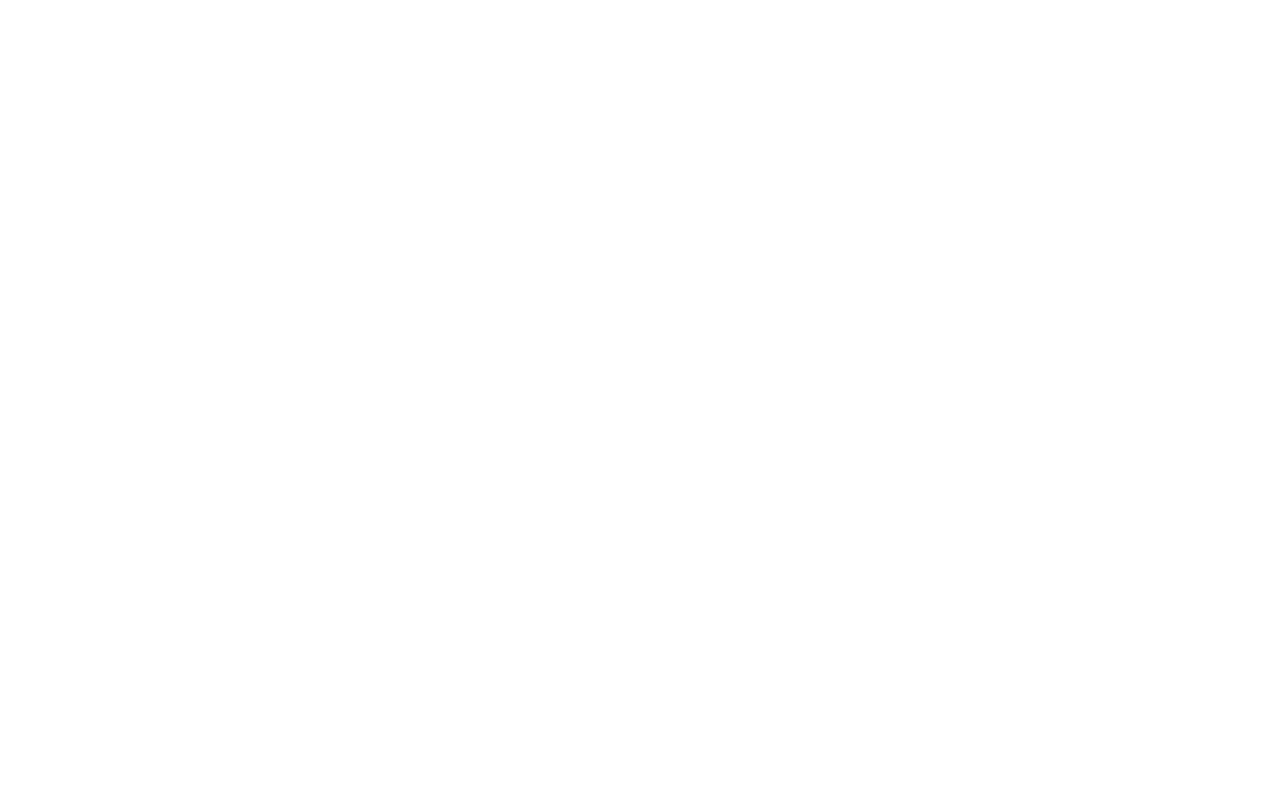
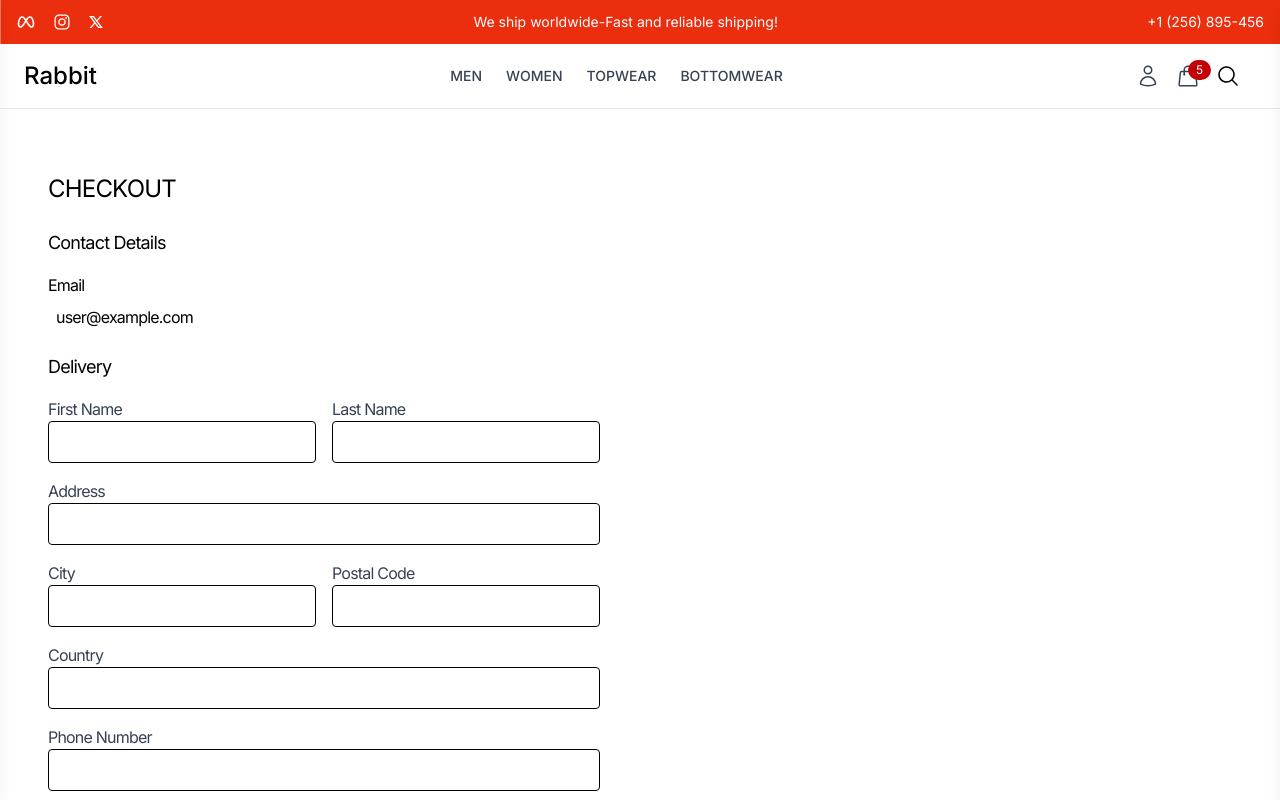
Before and after one commit to Satyam258/E-Commerce-site, a React (Vite) app in the folder frontend/: page /checkout in a window 1280 px wide. Before the commit this address had no page. Shown: the top 800 px of the page. Built offline with nearby package versions, Linux system fonts and the light colour scheme.

Commit message:
Add Checkout and ProductDetails components, update routing and CartDrawer for checkout functionality

```diff
--- a/frontend/src/App.jsx
+++ b/frontend/src/App.jsx
@@ -6,6 +6,8 @@
 import Profile from "./pages/Profile";
 import Register from "./Register";
 import CollectionPage from "./pages/CollectionPage";
+import ProductDetails from "./components/Products/ProductDetails";
+import Checkout from "./components/Cart/Checkout";
 
 function App() {
 
@@ -20,6 +22,8 @@
            <Route path="register" element={<Register/>}/>
            <Route path="profile" element={<Profile/>}/>
            <Route path="collections/:collection" element={<CollectionPage/>}/>
+           <Route path="product/:id" element={<ProductDetails/>} />
+           <Route path="checkout" element={<Checkout/>}/>
          </Route>
 
         <Route>  </Route>
--- /dev/null
+++ b/frontend/src/components/Cart/Checkout.jsx
@@ -0,0 +1,187 @@
+import React, { useState } from 'react'
+import { useNavigate } from 'react-router-dom';
+import PayPalButton from './PayPalButton';
+
+const cart ={
+  products:[
+    {
+      name:"Stylish Pant",
+      size:"M",
+      color:"Black",
+      price:120,
+      image:"https://picsum.photos/150?random=1",
+    },
+    {
+      name:"Casual Pant",
+      size:"M",
+      color:"Black",
+      price:20,
+      image:"https://picsum.photos/150?random=2",
+    },
+  ],
+  totalPrice:140,
+};
+
+const Checkout = () => {
+
+  const navigate = useNavigate();
+  const [checkoutId, setCheckoutId] = useState(null);
+  const [shippingAddress, setShippingAddress] = useState({
+    firstName:"",
+    lastName:"",
+    address:"",
+    city:"",
+    postalCode:"",
+    country:"",
+    phone:"",
+  });
+
+  const handleCreateCheckout = (e)=>{
+    e.preventDefault();
+    //setCheckoutId(123);
+  };
+
+  const handlePaymentSuccess = (details) =>{
+    console.log("Payment Successful", details);
+    navigate("/order-confirmation")
+  }
+
+  return (
+    <div className='grid grid-cols-1 lg:grid-cols-2 gap-8 max-w-7xl mx-auto py-10 px-6
+    tracking-tighter'>
+      {/* Left section */}
+      <div className='bg-white rounded-lg p-6'>
+        <h2 className='text-2xl uppercase mb-6'>Checkout</h2>
+        <form onSubmit={handleCreateCheckout}>
+          <h3 className='text-lg mb-4'>Contact Details</h3>
+          <div className='mb-4'>
+            <label className='block to-gray-700'>Email</label>
+            <input
+            type="email"
+            value="user@example.com"
+            className='w-full p-2 border-rounded'
+            disabled
+            />
+          </div>
+          <h3 className='text-lg mb-4'>Delivery</h3>
+          <div className='mb-4 grid grid-cols-2 gap-4'>
+            <div>
+              <label className='block text-gray-700'>First Name</label>
+              <input type="text"
+              value={shippingAddress.firstName}
+              onChange={(e)=>
+                setShippingAddress({
+                  ...shippingAddress,firstName:e.target.value,
+                })
+              }
+              className='w-full p-2 border rounded'
+              required
+              />
+            </div>
+            <div>
+              <label className='block text-gray-700'>Last Name</label>
+              <input type="text"
+              value={shippingAddress.lastName}
+              onChange={(e)=>
+                setShippingAddress({
+                  ...shippingAddress,lastName:e.target.value,
+                })
+              }
+              className='w-full p-2 border rounded'
+              required
+              />
+            </div>
+          </div>
+          <div className='mb-4'>
+            <label className='block text-gray-700'>Address</label>
+            <input
+            type="text"
+            value={shippingAddress.address}
+            onChange={(e)=>setShippingAddress({
+              ...setShippingAddress,
+              address:e.target.value,
+            })}
+            className='w-full p-2 border rounded'
+            required
+            />
+          </div>
+          <div className='mb-4 grid grid-cols-2 gap-4'>
+             <div>
+              <label className='block text-gray-700'>City</label>
+              <input type="text"
+              value={shippingAddress.city}
+              onChange={(e)=>
+                setShippingAddress({
+                  ...shippingAddress,city:e.target.value,
+                })
+              }
+              className='w-full p-2 border rounded'
+              required
+              />
+            </div>
+            <div>
+              <label className='block text-gray-700'>Postal Code</label>
+              <input type="text"
+              value={shippingAddress.postalCode}
+              onChange={(e)=>
+                setShippingAddress({
+                  ...shippingAddress,postalCode:e.target.value,
+                })
+              }
+              className='w-full p-2 border rounded'
+              required
+              />
+            </div>
+          </div>
+          <div className='mb-4'>
+            <label className='block text-gray-700'>Country</label>
+            <input
+            type="text"
+            value={shippingAddress.country}
+            onChange={(e)=>setShippingAddress({
+              ...setShippingAddress,
+              country:e.target.value,
+            })}
+            className='w-full p-2 border rounded'
+            required
+            />
+          </div>
+          <div className='mb-4'>
+            <label className='block text-gray-700'>Phone Number</label>
+            <input
+            type="text"
+            value={shippingAddress.phone}
+            onChange={(e)=>setShippingAddress({
+              ...setShippingAddress,
+              phone:e.target.value,
+            })}
+            className='w-full p-2 border rounded'
+            required
+            />
+          </div>
+
+          <div className='mt-6'>
+            {!checkoutId ? (
+              <button
+              type='submit'
+              className='w-full bg-black text-white py-3 rounded'
+              >Continue to Payment</button>
+            ):(
+                <div className='text-lg mb-4'>Pay with Paypal
+                {/* paypal component */}
+                <PayPalButton
+                amount={100}
+                onSuccess = {handlePaymentSuccess}
+                onError ={(err)=> alert("Payment failed. Try again.")}
+                />
+                </div>
+            )
+            }
+          </div>
+        </form>
+      </div>
+    </div>
+  )
+}
+
+export default Checkout
--- /dev/null
+++ b/frontend/src/components/Cart/PayPalButton.jsx
@@ -0,0 +1,9 @@
+import React from 'react'
+
+const PayPalButton = () => {
+  return (
+    <div>PayPalButton</div>
+  )
+}
+
+export default PayPalButton
--- a/frontend/src/components/Layout/CartDrawer.jsx
+++ b/frontend/src/components/Layout/CartDrawer.jsx
@@ -1,8 +1,14 @@
 import React from 'react'
 import { IoMdClose } from 'react-icons/io';
 import CartContents from '../Cart/CartContents';
+import {useNavigate} from "react-router-dom";
 
 const CartDrawer = ({drawerOpen,toggleCartDrawer}) => {
+  const navigate = useNavigate();
+
+  const handleCheckout = () =>{
+    navigate("/checkout")
+  }
 
   return (
     <div className={`fixed top-0 right-0 w-3/4 sm:w-1/2 md:w-[30rem] h-full
@@ -26,7 +32,9 @@
 
     {/* Checkout button fixed at bottom */}
     <div className='p-4 bg-white sticky bottom-0'>
-      <button className='w-full bg-black text-white py-3 rounded-lg font-semibold
+      <button
+      onClick={handleCheckout}
+      className='w-full bg-black text-white py-3 rounded-lg font-semibold
       hover:bg-gray-800 transition'>
         Checkout
       </button>
--- a/frontend/src/components/Products/SortOptions.jsx
+++ b/frontend/src/components/Products/SortOptions.jsx
@@ -1,8 +1,28 @@
 import React from 'react'
+import { useSearchParams } from 'react-router-dom'
 
 const SortOptions = () => {
+  const [searchParams, setSearchParams] = useSearchParams();
+
+  const handleSortChange = (e) => {
+    const sortBy = e.target.value;
+    searchParams.set("sortBy",sortBy)
+    setSearchParams(searchParams)
+  }
+
   return (
-    <div>SortOptions</div>
+    <div className='mb-4 flex items-center justify-end'>
+      <select  id="sort"
+      onChange={handleSortChange}
+      value={searchParams.get("sortBy")|| ""}
+      className='border p-2 rounded-md focus:outline-none'
+      >
+        <option value="">Default</option>
+        <option value="priceAsc">Price: Low to High</option>
+        <option value="priceDesc">Price: Low to High</option>
+        <option value="popularity">Popularity</option>
+      </select>
+    </div>
   )
 }
 
--- a/frontend/src/pages/CollectionPage.jsx
+++ b/frontend/src/pages/CollectionPage.jsx
@@ -26,8 +26,11 @@
     //Add Event listner for clicks
     document.addEventListener("mousedown",handleClickOutside);
     //clean event listener
-    document.removeEventListener("mousedown",handleClickOutside);
-  });
+    return ()=>{
+      document.removeEventListener("mousedown",handleClickOutside);
+
+    };
+  },[]);
 
   useEffect(() => {
     setTimeout(()=>{
```
